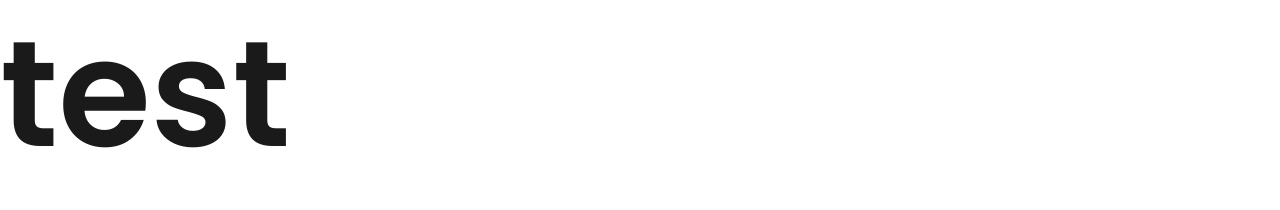
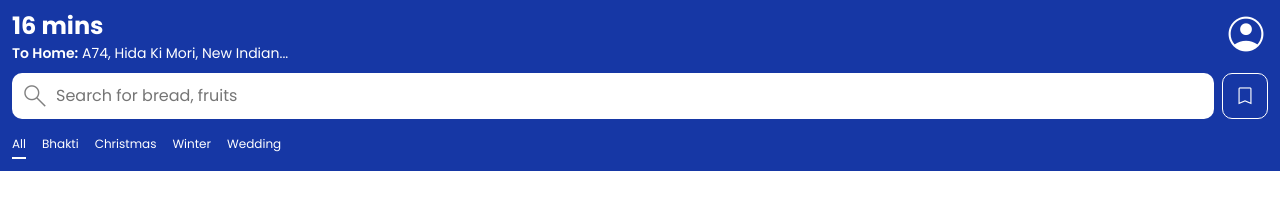
Before and after one commit to aviii143/swiggy, a website: page index.html in a window 1280 px wide. Drawn offline with nearby package versions, Linux system fonts and the light colour scheme.

Commit message:
Header Done Almost

```diff
--- a/assets/scss/_global.scss
+++ b/assets/scss/_global.scss
@@ -1,5 +1,5 @@
 @use './variables' as *;
-
+@import url('https://fonts.googleapis.com/css2?family=Poppins:ital,wght@0,100;0,200;0,300;0,400;0,500;0,600;0,700;0,800;0,900;1,100;1,200;1,300;1,400;1,500;1,600;1,700;1,800;1,900&display=swap');
 /* =========================================================
    Global SCSS Setup
    ========================================================= */
@@ -13,6 +13,7 @@
   box-sizing: border-box;
   margin: 0;
   padding: 0;
+   font-family: "Poppins", sans-serif;
 }
 
 html {
@@ -89,7 +90,6 @@ button {
 input,
 textarea,
 select {
-  padding: $space-sm $space-md;
   border: 1px solid $color-border;
   border-radius: $radius-sm;
 
@@ -126,6 +126,34 @@ select {
   }
 }
 
+.fs {
+  &-xs {
+    font-size: $font-size-xs;
+  }
+
+  &-sm {
+    font-size: $font-size-sm;
+  }
+
+  &-md {
+    font-size: $font-size-md;
+  }
+
+  &-lg {
+    font-size: $font-size-lg;
+  }
+
+  &-xl {
+    font-size: $font-size-xl;
+  }
+}
+
+.fw {
+  &-600 {
+    font-weight: 600;
+  }
+}
+
 .hidden {
   display: none !important;
 }
--- a/assets/scss/_variables.scss
+++ b/assets/scss/_variables.scss
@@ -1,5 +1,4 @@
 // Color Variables
-
 $color-background: #ffffff;
 $color-text: #1a1a1a;
 $color-primary: rgb(18 46 146);
@@ -9,6 +8,9 @@ $color-error: #dc2626;
 $color-success: #16a34a;
 $white-color: rgb(255, 255, 255);
 $black-color: rgb(0, 0, 0);
+$bg-body: #f5f5f5;
+$primary-blue: #1637a5;
+$white: #ffffff;
 
 /* Typography */
 $font-size-xs: 0.75rem;
@@ -32,9 +34,3 @@ $radius-lg: 12px;
 /* Shadows */
 $shadow-sm: 0 1px 2px rgba(0, 0, 0, 0.05);
 $shadow-md: 0 4px 6px rgba(0, 0, 0, 0.1);
-
-
-
-// Font Family
-
-@import url('https://fonts.googleapis.com/css2?family=Poppins:ital,wght@0,100;0,200;0,300;0,400;0,500;0,600;0,700;0,800;0,900;1,100;1,200;1,300;1,400;1,500;1,600;1,700;1,800;1,900&display=swap');
--- a/assets/scss/main.scss
+++ b/assets/scss/main.scss
@@ -4,3 +4,81 @@
 h1 {
   font-size: 150px;
 }
+
+.material-symbols-outlined {
+  font-variation-settings:
+  'FILL' 0,
+  'wght' 300,
+  'GRAD' 0,
+  'opsz' 48
+}
+
+.material-symbols-outlined.FILL {
+  font-variation-settings:
+  'FILL' 1,
+  'wght' 300,
+  'GRAD' 0,
+  'opsz' 48
+}
+
+// App Header
+.app-header {
+  background: $primary-blue;
+  color: $white;
+  padding: 12px;
+  width: 100%;
+
+  // Search Box
+  .search-box {
+    background: $white;
+    border-radius: 10px;
+    padding: 8px;
+    gap: 6px;
+    width: calc(100% - 52px);
+
+    input {
+      border: none;
+      outline: none;
+    }
+  }
+
+  .search-icon {
+    color: gray;
+    font-size: 30px;
+  }
+
+  .icon-btn {
+    width: 46px;
+    height: 46px;
+    border-radius: 10px;
+    border: 1px solid $white;
+    display: flex;
+    align-items: center;
+    justify-content: center;
+  }
+
+  // Icon Button
+  .profile-icon span {
+    font-size: 44px;
+  }
+
+  // Category Tabs
+  .category-tabs {
+    overflow-x: auto;
+    white-space: nowrap;
+
+    .category-item {
+      display: inline-flex;
+      flex-direction: column;
+      align-items: center;
+      color: $white;
+      font-size: 12px;
+      margin-right: 16px;
+
+      &.active {
+        border-bottom: 2px solid $white;
+        padding-bottom: 4px;
+      }
+    }
+  }
+}
--- a/index.html
+++ b/index.html
@@ -5,15 +5,73 @@
         <meta charset="UTF-8">
         <meta name="viewport" content="width=
     , initial-scale=1.0">
-    <title>Document</title>
+        <title>Swiggy - Instamart</title>
         <link rel="stylesheet" href="assets/css/main.css">
+        <link rel="stylesheet"
+            href="https://fonts.googleapis.com/css2?family=Material+Symbols+Outlined:opsz,wght,FILL,GRAD@20..48,100..700,0..1,-50..200" />
+
+        <link
+            href="https://cdn.jsdelivr.net/npm/bootstrap@5.3.8/dist/css/bootstrap.min.css"
+            rel="stylesheet"
+            integrity="sha384-sRIl4kxILFvY47J16cr9ZwB07vP4J8+LH7qKQnuqkuIAvNWLzeN8tE5YBujZqJLB"
+            crossorigin="anonymous">
     </head>
 
     <body>
-    <h1>
-        test
-    </h1>
+        <header class="app-header">
+            <!-- ETA & Profile -->
+            <div
+                class="d-flex justify-content-between align-items-start mb-2">
+                <div>
+                    <h4 class="mb-0 fw-bold">16 mins</h4>
+                    <small><span class="fw-600">To Home:</span> A74, Hida Ki Mori, New Indian...</small>
+                </div>
+
+                <div class="profile-icon">
+                    <span class="material-symbols-outlined FILL">account_circle</span>
+                </div>
+            </div>
+
+            <!-- Search -->
+            <div class="d-flex align-items-center gap-2 mb-3">
+                <div class="search-box d-flex align-items-center flex-grow-1">
+                    <span class="search-icon material-symbols-outlined">search</span>
+                    <input type="text" class="w-100"
+                        placeholder="Search for bread, fruits">
+                </div>
+                <div class="icon-btn">
+                    <span class="material-symbols-outlined">bookmark</span>
+                </div>
+            </div>
+
+            <!-- Categories -->
+            <div class="category-tabs d-flex">
+                <div class="category-item active">
+                    <i class="bi bi-basket"></i>
+                    <span>All</span>
+                </div>
+                <div class="category-item">
+                    <i class="bi bi-flower1"></i>
+                    <span>Bhakti</span>
+                </div>
+                <div class="category-item">
+                    <i class="bi bi-tree"></i>
+                    <span>Christmas</span>
+                </div>
+                <div class="category-item">
+                    <i class="bi bi-snow"></i>
+                    <span>Winter</span>
+                </div>
+                <div class="category-item">
+                    <i class="bi bi-heart"></i>
+                    <span>Wedding</span>
+                </div>
+            </div>
+        </header>
 
     </body>
-
+    <script
+        src="https://cdn.jsdelivr.net/npm/bootstrap@5.3.8/dist/js/bootstrap.bundle.min.js"
+        integrity="sha384-FKyoEForCGlyvwx9Hj09JcYn3nv7wiPVlz7YYwJrWVcXK/BmnVDxM+D2scQbITxI"
+        crossorigin="anonymous"></script>
 </html>
--- a/package.json
+++ b/package.json
@@ -12,5 +12,8 @@
   "type": "commonjs",
   "devDependencies": {
     "sass": "^1.97.0"
+  },
+  "dependencies": {
+    "bootstrap": "^5.3.8"
   }
 }
```
Also changed, not shown: assets/css/main.css, 2 other files. Lines whose indentation alone changed are shown as unchanged.
